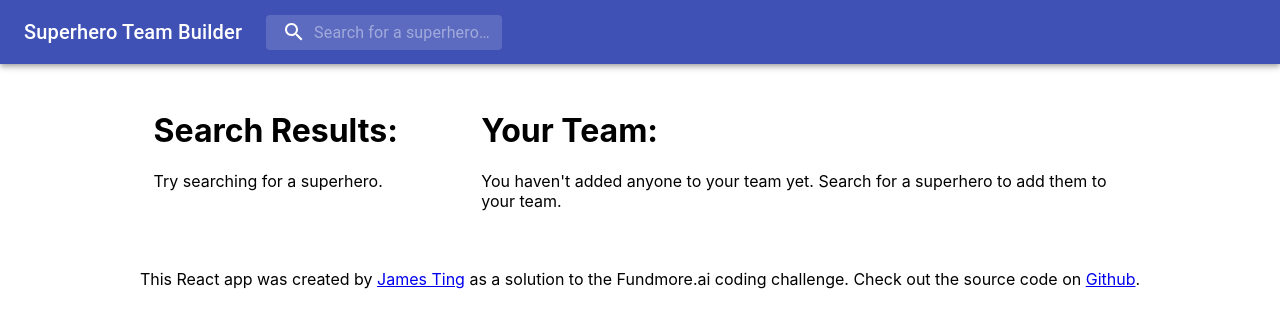
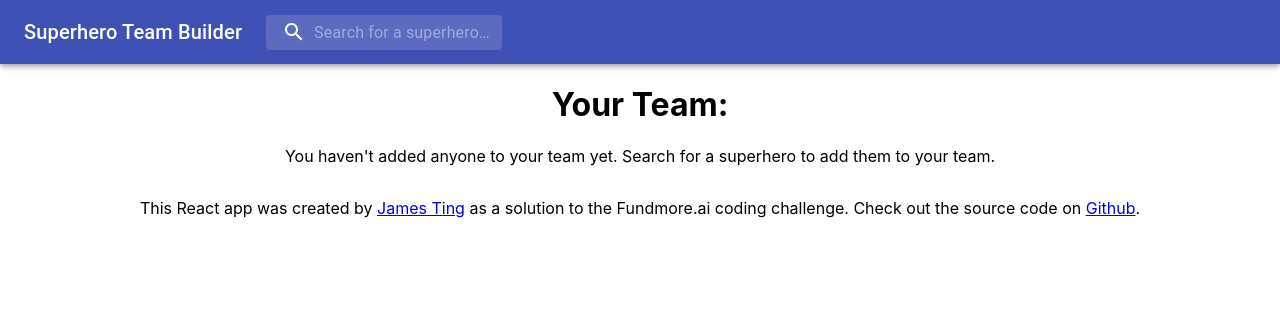
Before and after one commit to jamesbting/fundmore-challenge, a React (Create React App) app: page / in a window 1280 px wide. Shown: the top 328 px of the page. Built offline with nearby package versions, Linux system fonts and the light colour scheme.

Commit message:
Made the app a multi view app

```diff
--- a/src/Components/Result/Result.jsx
+++ b/src/Components/Result/Result.jsx
@@ -26,6 +26,10 @@ export default class Result extends React.Component {
     if (nextProps.query !== this.props.query) {
       this.callAPI(this.props.query);
     }
+  }
+
+  componentDidMount() {
+    this.callAPI(this.props.query);
   }
 
   //function that takes as input a string that represents a query
--- a/src/Components/SuperHeroApp.css
+++ b/src/Components/SuperHeroApp.css
@@ -1,18 +1,17 @@
 .appContainer {
-  display: inline-flex;
-  flex-direction: row;
   padding-left: 10%;
   padding-right: 10%;
   width: 80%;
+  text-align: center;
 }
 
 .teamContainer {
-  width: 70%;
-  padding: 2.5%;
+  display: inline-block;
+  width: 80%;
 }
 .resultsContainer {
-  width: 30%;
-  padding: 2.5%;
+  display: inline-block;
+  width: 60%;
 }
 .bottomContainer {
   padding-left: 10%;
--- a/src/Components/SuperHeroApp.jsx
+++ b/src/Components/SuperHeroApp.jsx
@@ -17,6 +17,7 @@ export default class SuperHeroApp extends React.Component {
       currIDs: new Set(),
       team: [],
       currentQuery: "", //default to empty string on start
+      showingTeam: true,
     };
 
     //bind the this key word to this instance of the SuperHero so that when it is called outside of the function
@@ -24,6 +25,7 @@ export default class SuperHeroApp extends React.Component {
     this.onChangeQueryHandler = this.onChangeQueryHandler.bind(this);
     this.onAddToTeamHandler = this.onAddToTeamHandler.bind(this);
     this.removeFromTeamHandler = this.removeFromTeamHandler.bind(this);
+    //this.onChangeViewHandler = this.onChangeViewHandler.bind(this);
   }
 
   //check if the props has changed (the current query and/or the team), and if so
@@ -42,6 +44,7 @@ export default class SuperHeroApp extends React.Component {
     if (event.key === "Enter") {
       this.setState({
         currentQuery: event.target.value.toLowerCase(),
+        showingTeam: false,
       });
     }
   };
@@ -61,7 +64,7 @@ export default class SuperHeroApp extends React.Component {
     } else {
       newTeam.push(hero);
       IDSet.add(hero.id);
-      this.setState({ team: newTeam, currIDs: IDSet });
+      this.setState({ team: newTeam, currIDs: IDSet, showingTeam: true });
       return true;
     }
   };
@@ -74,20 +77,19 @@ export default class SuperHeroApp extends React.Component {
     }));
   };
 
+  // onChangeViewHandler = () =>
+  //   this.setState((prevState) => ({ showingTeam: !prevState.showingTeam }));
+
   render() {
     const team = this.state.team;
+    const showingTeam = this.state.showingTeam;
+    if (showingTeam) {
       return (
         <>
           {/* Make the top bar element */}
-        <TopBar handler={this.onChangeQueryHandler}></TopBar>
+          <TopBar changeQueryHandler={this.onChangeQueryHandler}></TopBar>
           {/* return the super hero details page */}
           <div className="appContainer">
-          <div className="resultsContainer">
-            <Result
-              query={this.state.currentQuery}
-              addToTeamHandler={this.onAddToTeamHandler}
-            ></Result>
-          </div>
             <div className="teamContainer">
               <Team
                 teamMembers={team}
@@ -101,5 +103,26 @@ export default class SuperHeroApp extends React.Component {
           </div>
         </>
       );
+    } else {
+      return (
+        <>
+          {/* Make the top bar element */}
+          <TopBar changeQueryHandler={this.onChangeQueryHandler}></TopBar>
+          {/* return the super hero details page */}
+          <div className="appContainer">
+            <div className="resultsContainer">
+              <Result
+                query={this.state.currentQuery}
+                addToTeamHandler={this.onAddToTeamHandler}
+              ></Result>
+            </div>
+            {/* Credit box */}
+          </div>
+          <div className="bottomContainer">
+            <CreditBox></CreditBox>
+          </div>
+        </>
+      );
     }
   }
+}
--- a/src/Components/TopBar/TopBar.jsx
+++ b/src/Components/TopBar/TopBar.jsx
@@ -1,4 +1,5 @@
 //a function that is the search bar for the program as a react element
+//its a function and not a class since it won't have a life cycle, so there is no need for a state - makes it simpler and more maintainable
 //it receives as props a handler from SuperHeroApp, where SuperHeroApp will determine if the
 //new query should be submitted to the API or not (when the user presses the enter key)
 
@@ -6,7 +7,7 @@ import React from "react";
 import { fade, makeStyles } from "@material-ui/core/styles";
 import AppBar from "@material-ui/core/AppBar";
 import Toolbar from "@material-ui/core/Toolbar";
-
+import Button from "@material-ui/core/Button";
 import Typography from "@material-ui/core/Typography";
 import InputBase from "@material-ui/core/InputBase";
 import SearchIcon from "@material-ui/icons/Search";
@@ -65,7 +66,7 @@ const useStyles = makeStyles((theme) => ({
 export default function TopBar(props) {
   //take the event and the handler that was passed down as a prop
   const onChangeQueryHandler = (event) => {
-    const changeQuery = props.handler;
+    const changeQuery = props.changeQueryHandler;
     changeQuery(event);
   };
 
```
Also changed, not shown: 1 other file (tests, documents, lock files or other folders). Lines whose indentation alone changed are shown as unchanged.
